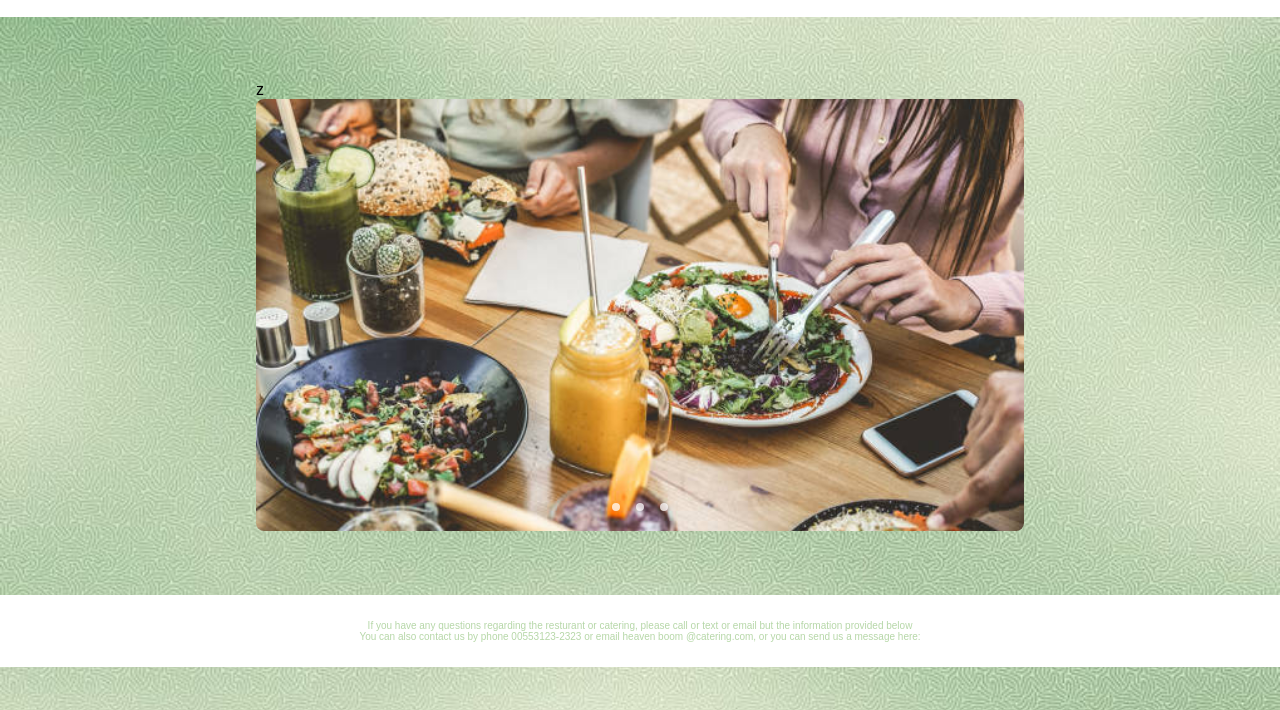
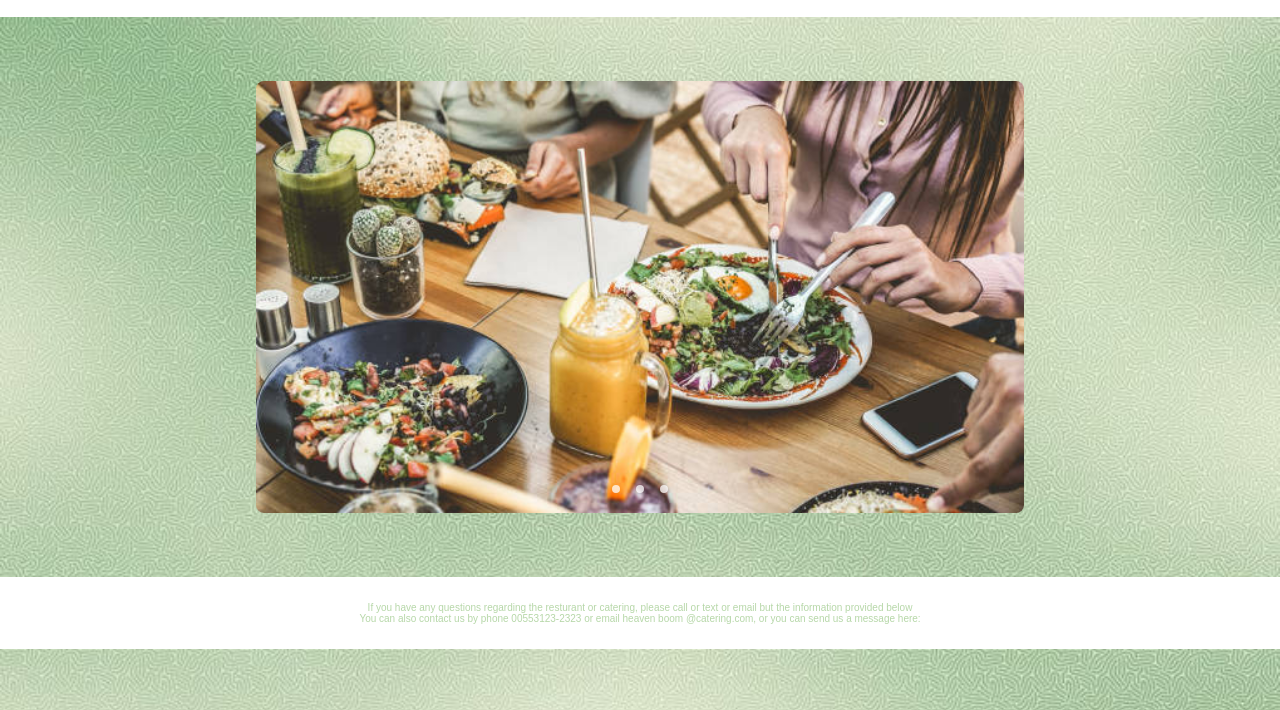
Before and after one commit to jagruti-l19/jagruti-l19.github.io, a plain HTML site: page contact.html in a window 1280 px wide. Shown: the part 61-771 px from the top of the page. Drawn offline with Linux system fonts and the light colour scheme.

Commit message:
Update contact.html

```diff
--- a/contact.html
+++ b/contact.html
@@ -23,7 +23,7 @@
         </header>
     </section>
     <section class="container">
-       <div class="slider-wrapper">z
+       <div class="slider-wrapper">
             <div class="slider">
                 <img src="images/eating_vegetarian.jpg"/>
                 <img src="images/samosa.jpg"/>
```
